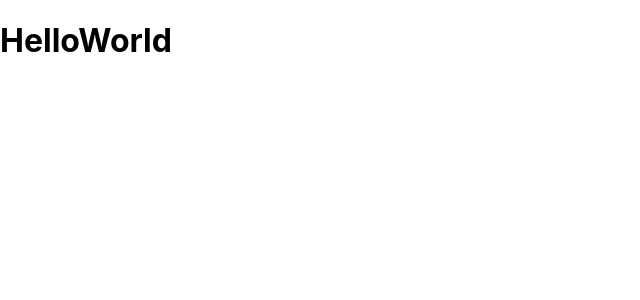
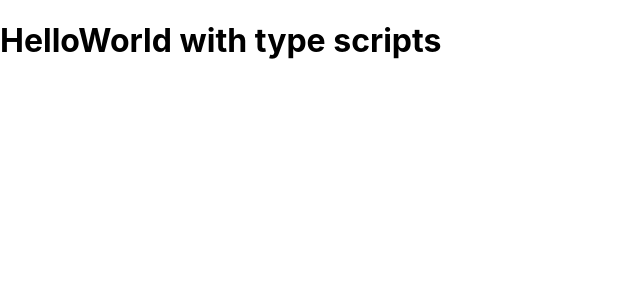
Before and after one commit to budhesh22/typecript-demo, a React (Create React App) app: page / in a window 1280 px wide. Shown: the top 300 px of the page, without its empty margins (0-640 px from the left). Built offline with nearby package versions, Linux system fonts and the light colour scheme.

Commit message:
feat: created a new scretch project with typescript

```diff
--- a/src/component/HelloWord.tsx
+++ b/src/component/HelloWord.tsx
@@ -1,7 +1,7 @@
 const HelloWord = () => {
   return (
     <div>
-      <h1>HelloWorld</h1>
+      <h1>HelloWorld with type scripts</h1>
     </div>
   );
 };
```
